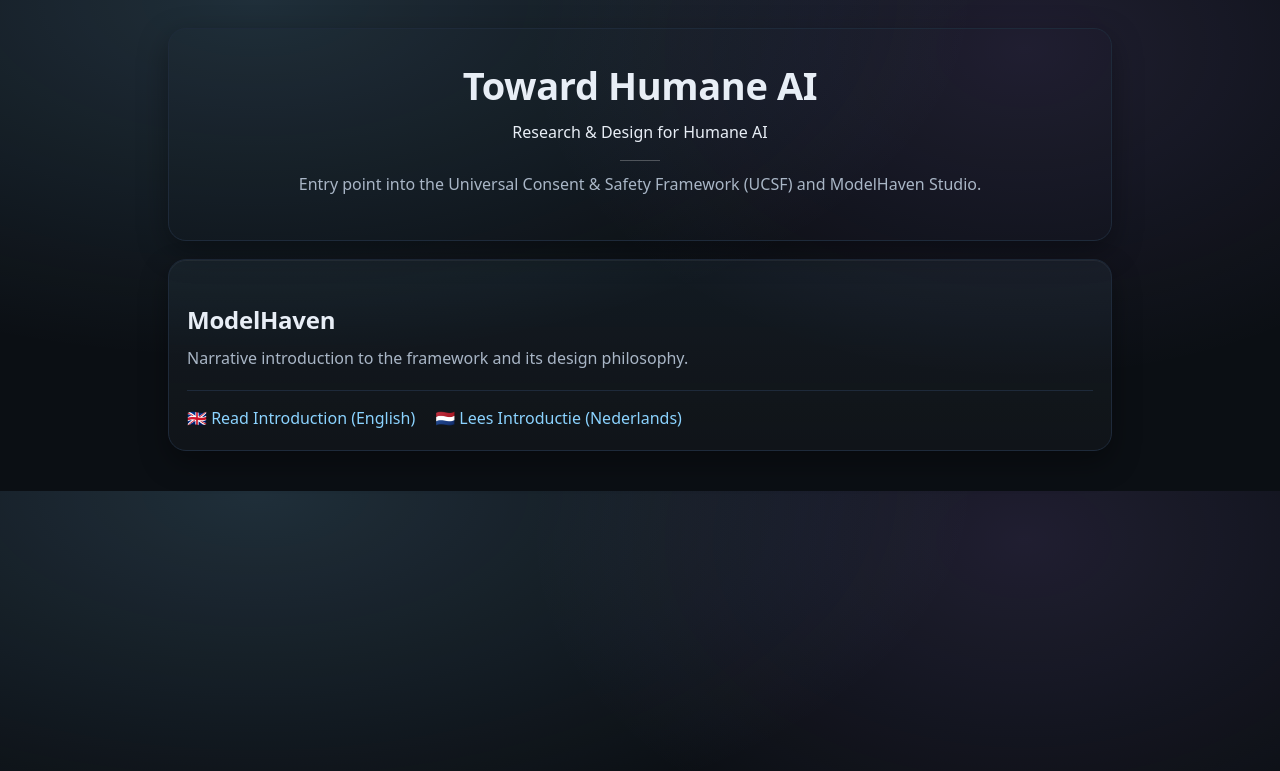
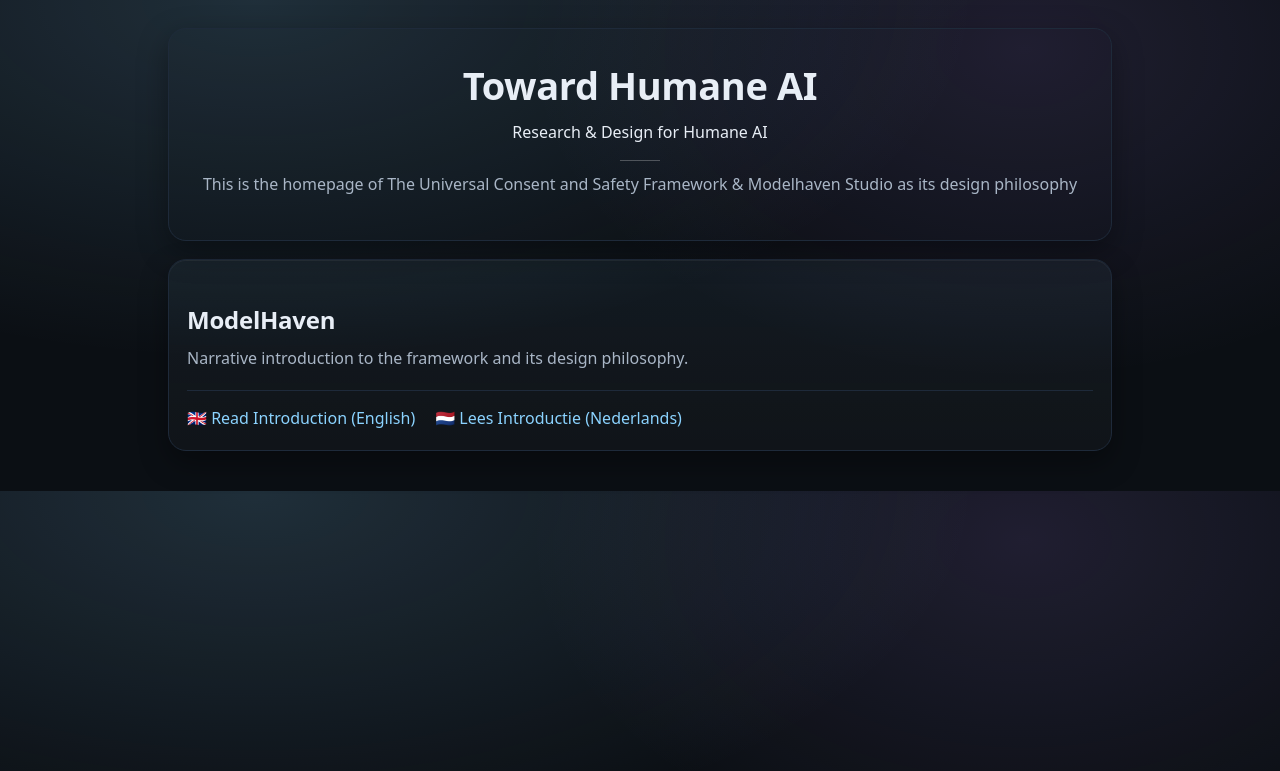
Before and after one commit to MartijnBruzzese/ModelHaven-Studio, a Jekyll site: the page built from index.html, in a window 1280 px wide. Shown: the top 771 px of the page. Built offline with Jekyll 4.4.1, drawn with Linux system fonts in a browser that asks for light colours.

Commit message:
Update index.html

```diff
--- a/index.html
+++ b/index.html
@@ -8,8 +8,9 @@ title: ModelHaven Studio — Toward Humane AI
   <p class="subtitle">Research & Design for Humane AI</p>
   <div class="hero-divider"></div>
   <p class="muted">
-    Entry point into the Universal Consent & Safety Framework (UCSF)
-    and ModelHaven Studio.
+    This is the homepage of
+    The Universal Consent and Safety Framework
+    &amp Modelhaven Studio as its design philosophy
   </p>
 </header>
 
```
